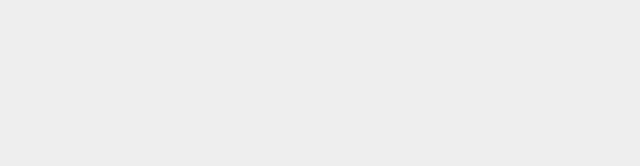
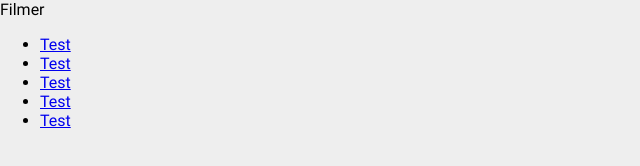
Before and after one commit to baldx/film-sida, a plain HTML site: page index.html in a window 1280 px wide. Shown: the whole page, without its empty margins (0-640 px from the left). Drawn offline with Linux system fonts and the light colour scheme.

Commit message:
add rest layout

```diff
--- a/index.html
+++ b/index.html
@@ -8,6 +8,16 @@
     <link rel="stylesheet" href="style.css">
 </head>
 <body>
+    <header>Filmer</header>
 
+    <aside>
+        <ul>
+            <li><a href="#">Test</a></li>
+            <li><a href="#">Test</a></li>
+            <li><a href="#">Test</a></li>
+            <li><a href="#">Test</a></li>
+            <li><a href="#">Test</a></li>
+        </ul>
+    </aside>
 </body>
 </html>
```
